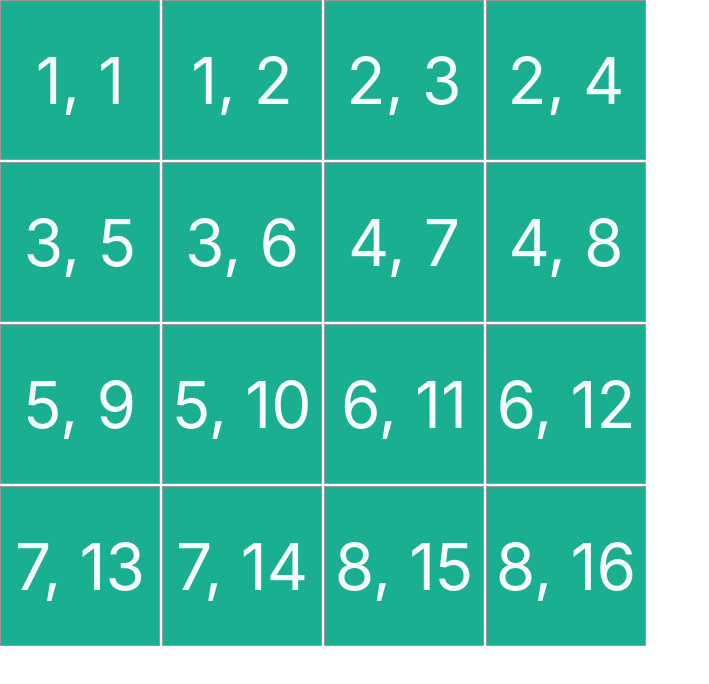
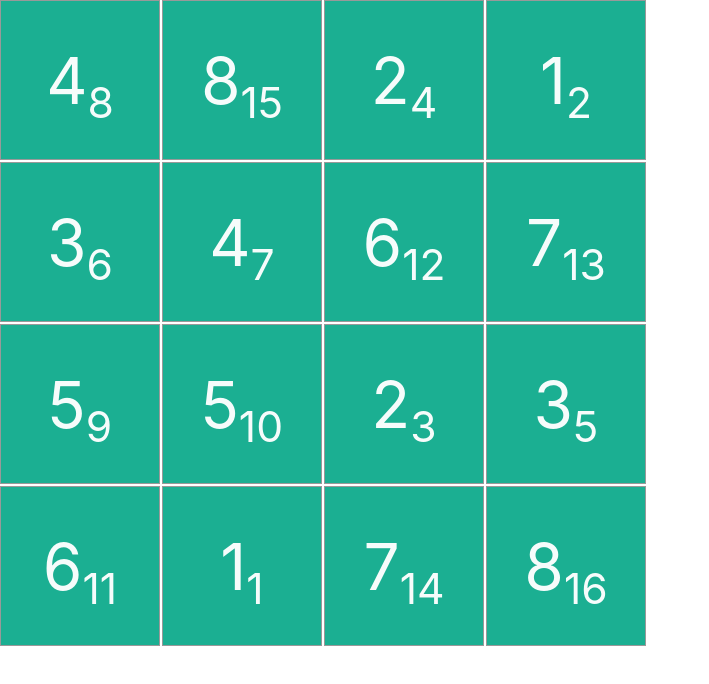
Before and after one commit to mfonism/fruits-r-us, a React (Create React App) app: page / in a window 1280 px wide. Shown: the top 684 px of the page, without its empty margins (0-709 px from the left). Built offline with nearby package versions, Linux system fonts and the light colour scheme.

Commit message:
Shuffle idPairs on board state
This will ensure that the child components of the board (the tiles) are
not rendered in order.

```diff
--- a/src/App.js
+++ b/src/App.js
@@ -31,7 +31,7 @@ class Tile extends React.Component {
                      this.state.isFaceUp ? ' is-face-up' : ''}`
                 }
             >
-                {this.props.sharedID}, {this.props.uniqueID}
+                {this.props.sharedID}<sub><small>{this.props.uniqueID}</small></sub>
             </div>
         )
     }
@@ -50,9 +50,11 @@ class Board extends React.Component {
         ex.
         [ [1,1], [2,1], [3,2], [4,2], [5,3], ...]
         */
-        this.state.idPairs = _.zip(
-            _.range(1, 16+1),
-            _.range(1, 8+1 ).flatMap((i) => [i, i])
+        this.state.idPairs = _.shuffle(
+            _.zip(
+                _.range(1, 16+1),
+                _.range(1, 8+1 ).flatMap((i) => [i, i])
+            )
         );
     }
 
```
